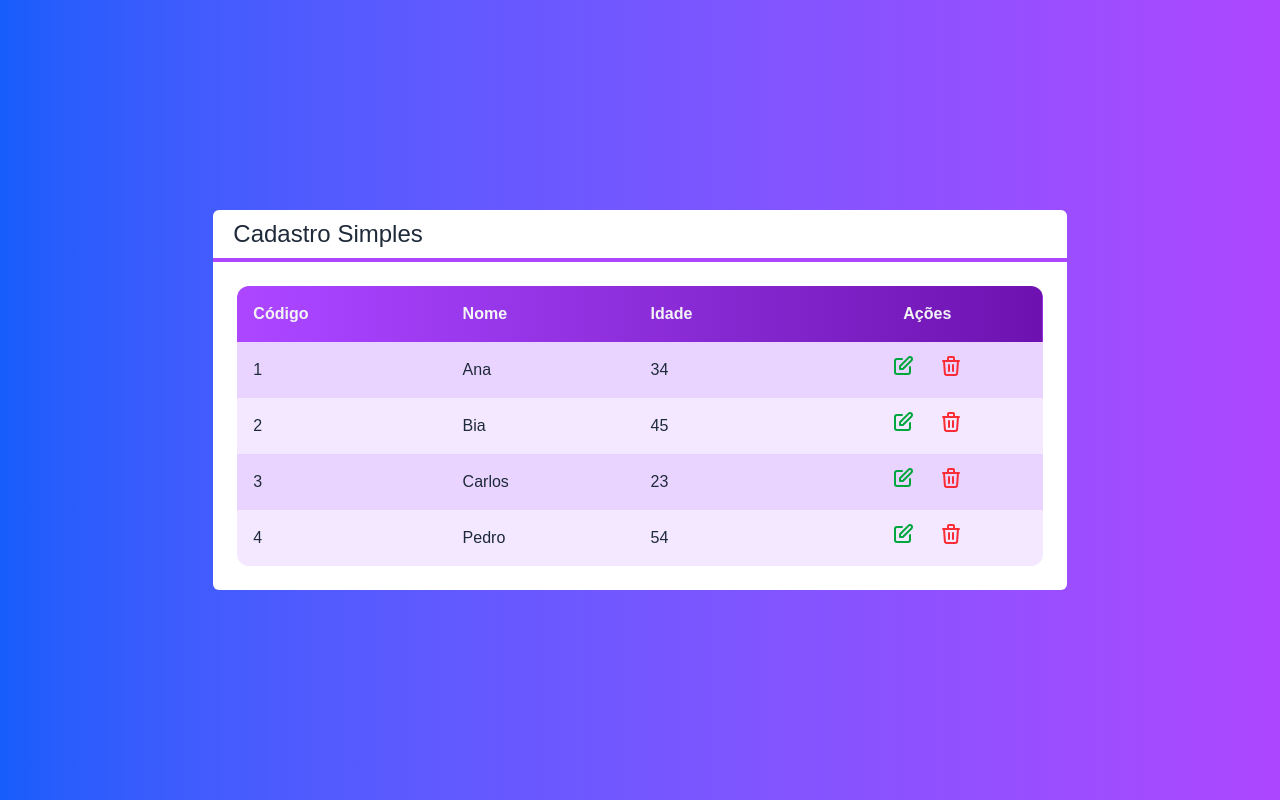
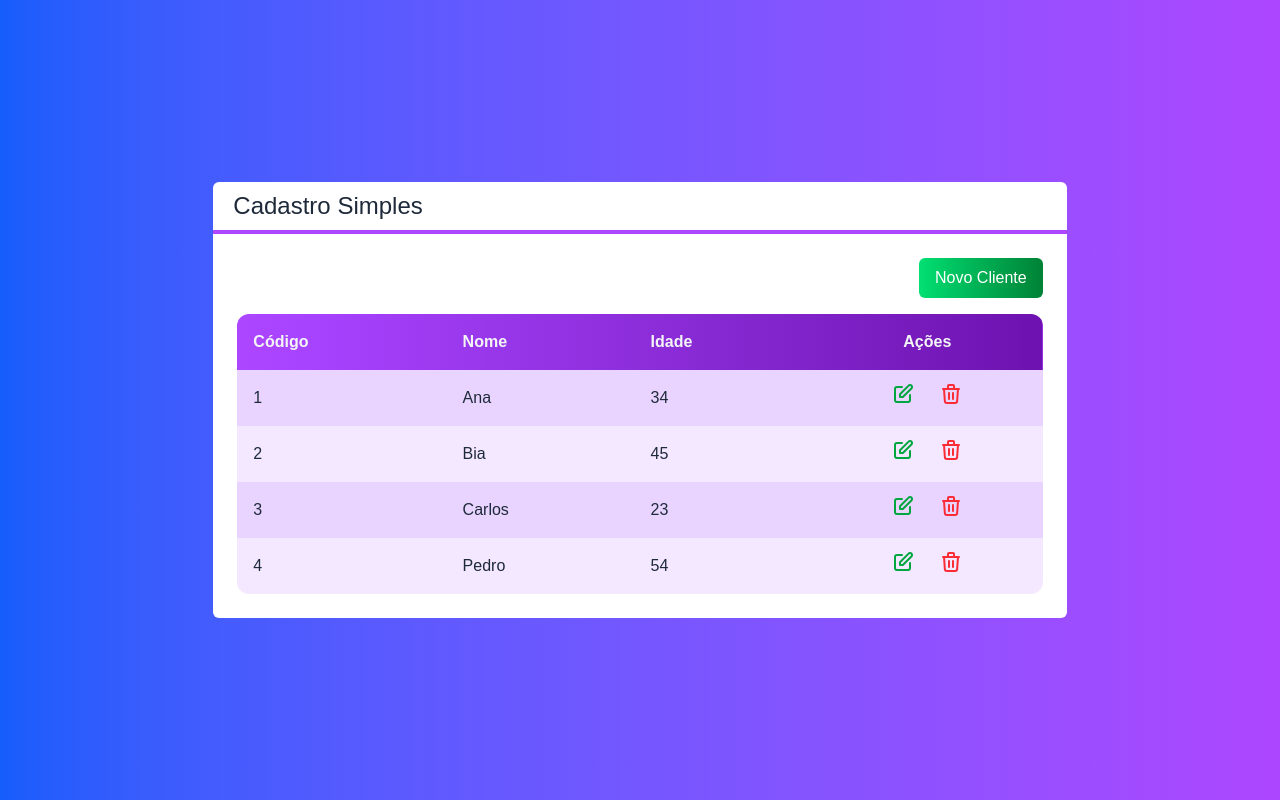
Before and after one commit to pitercoding/next-crud, a Next.js app: page / in a window 1280 px wide. Built offline with nearby package versions, Linux system fonts and the light colour scheme.

Commit message:
feat(ui): adicionar componente Botao com variações de cor e estilização via Tailwind

```diff
--- a/src/app/page.tsx
+++ b/src/app/page.tsx
@@ -1,5 +1,6 @@
 "use client";
 
+import Botao from "@/components/Botao";
 import Layout from "@/components/Layout";
 import Tabela from "@/components/Tabela";
 import Cliente from "@/core/Cliente";
@@ -28,6 +29,9 @@
       "
     >
       <Layout titulo="Cadastro Simples">
+        <div className="flex justify-end">
+          <Botao cor="green" className="mb-4">Novo Cliente</Botao>
+        </div>
         <Tabela clientes={clientes} clienteSelecionado={clienteSelecionado} clienteExcluido={clienteExcluido} />
       </Layout>
     </div>
--- /dev/null
+++ b/src/components/Botao.tsx
@@ -0,0 +1,28 @@
+interface BotaoProps {
+  cor?: "green" | "blue" | "gray"
+  className?: string
+  children: React.ReactNode
+}
+
+const cores: Record<Required<BotaoProps>["cor"], string> = {
+  green: "from-green-400 to-green-700",
+  blue: "from-blue-400 to-blue-700",
+  gray: "from-gray-400 to-gray-700",
+}
+
+export default function Botao(props: BotaoProps) {
+  const cor = props.cor ?? "gray"
+
+  return (
+    <button
+      className={`
+        bg-linear-to-r
+        ${cores[cor]}
+        text-white px-4 py-2 rounded-md
+        ${props.className ?? ""}
+      `}
+    >
+      {props.children}
+    </button>
+  )
+}
```
